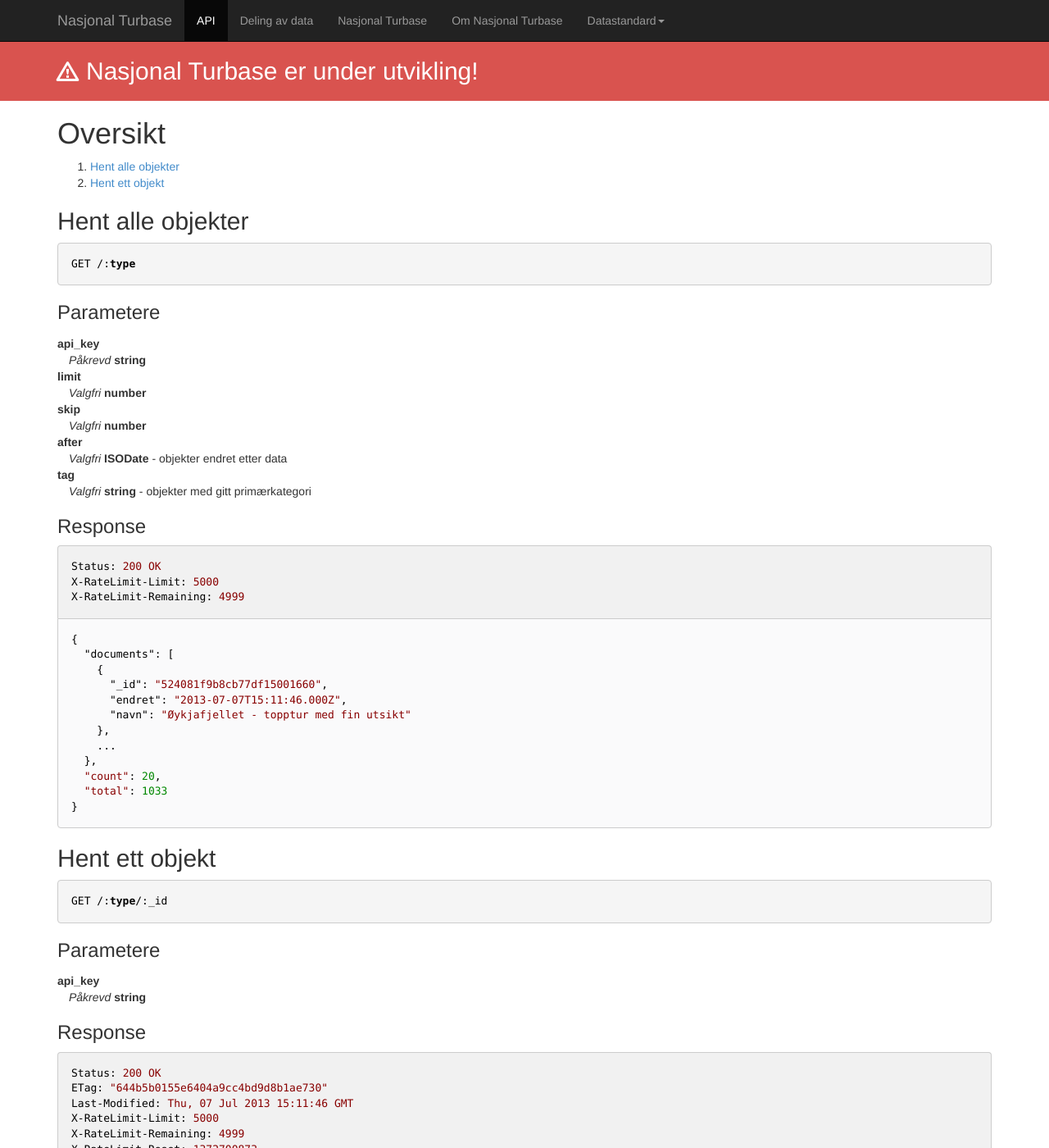
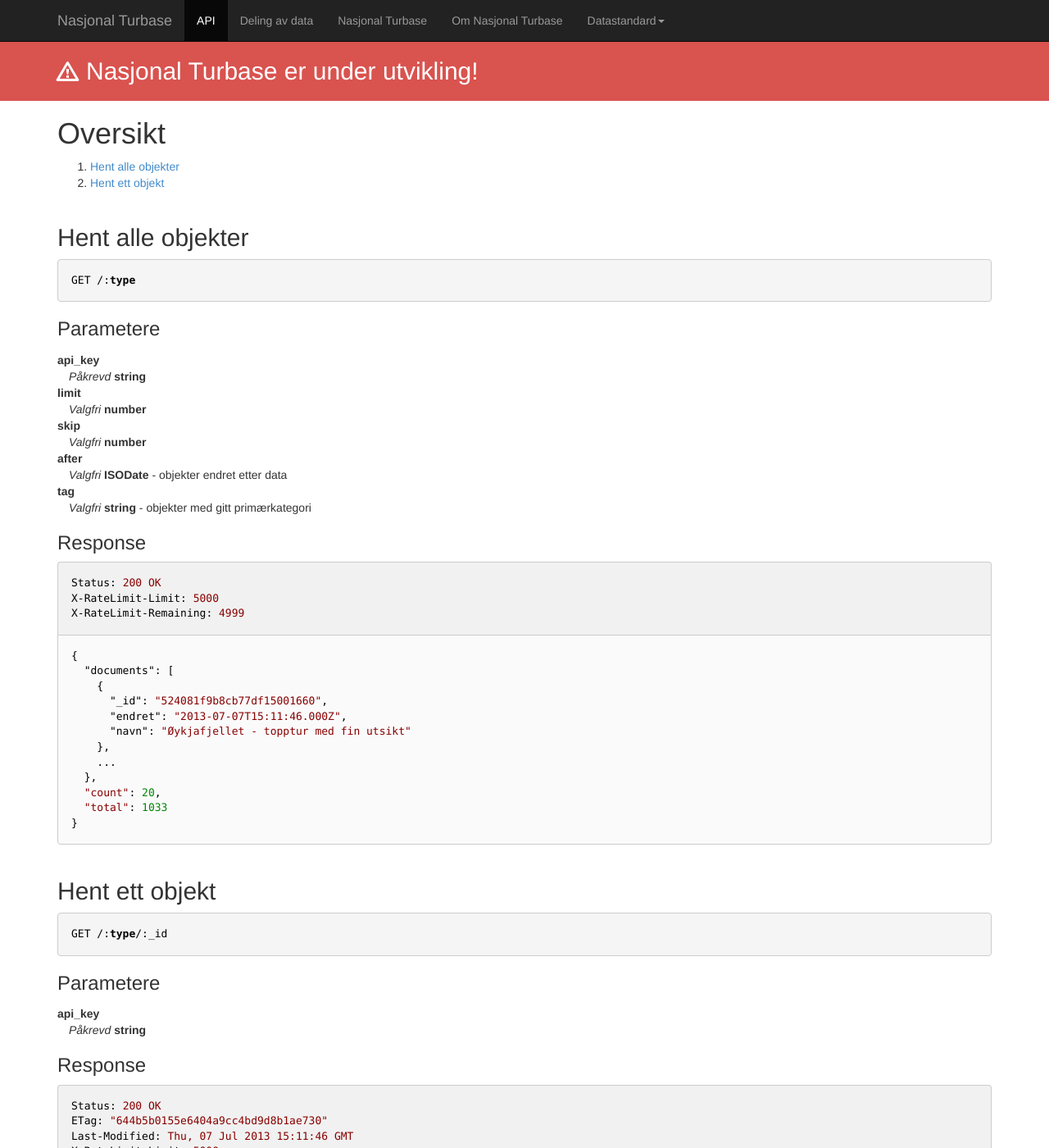
Before and after one commit to Turbasen/www.nasjonalturbase.no, a Jekyll site: the page built from api.html, in a window 1280 px wide and 1400 px high. Shown: the whole window at 82% size. Built offline with Jekyll 4.4.1, drawn with Linux system fonts in a browser that asks for light colours; nearby versions of some CDN libraries; Markdown is read by kramdown in place of the engine named in the settings.

Commit message:
Add margin for h2 api titles

```diff
--- a/css/app.css
+++ b/css/app.css
@@ -97,3 +97,7 @@
 dd {
   margin-left: 14px
 }
+
+.container.api h2 {
+  margin-top: 40px;
+}
```
